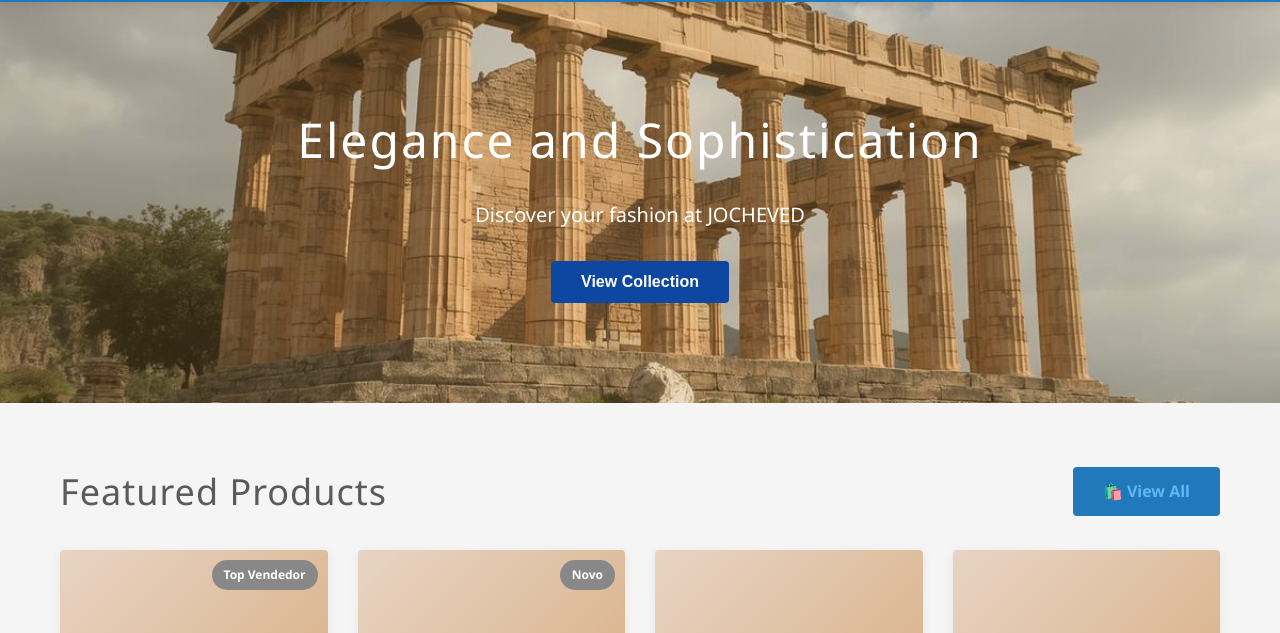
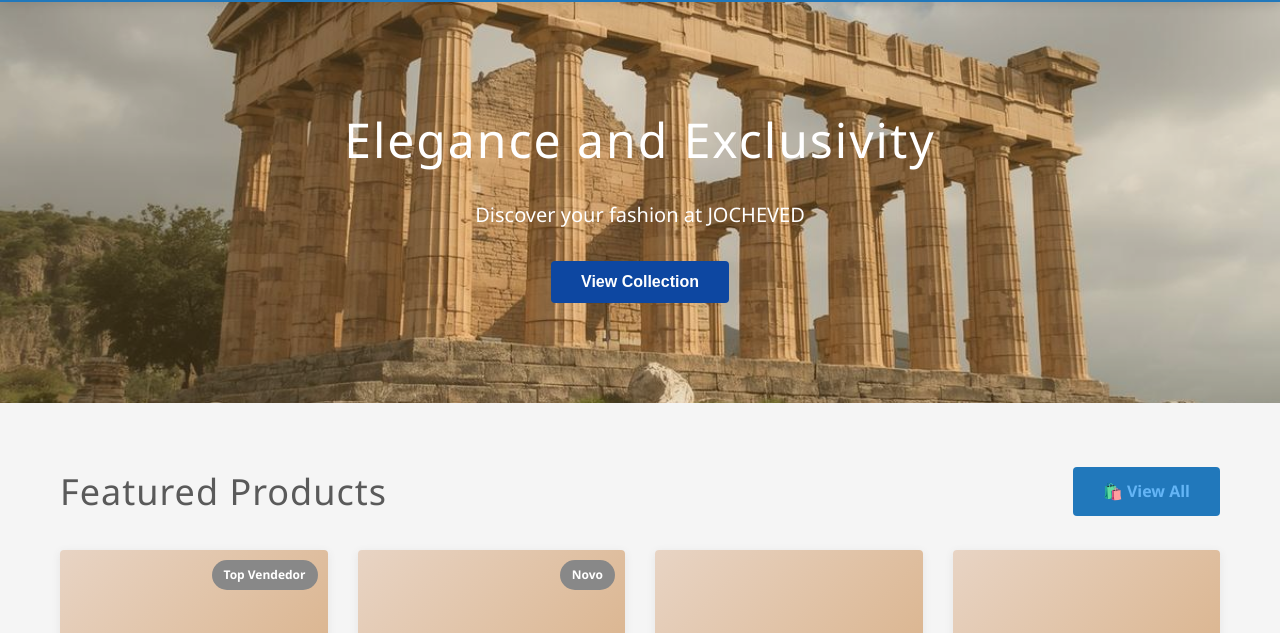
Before and after one commit to TailonRamosEdinez/ChicBotiqueJocheved, a website: page index.html in a window 1280 px wide. Shown: the part 165-798 px from the top of the page. Drawn offline with Linux system fonts and the light colour scheme.

Commit message:
Change hero section heading from 'Sophistication' to 'Exclusivity'
mudanca no home

```diff
--- a/index.html
+++ b/index.html
@@ -57,7 +57,7 @@
         <!-- SEÇÃO HERO -->
         <section class="hero" id="home">
             <div class="hero-content">
-                <h2>Elegance and Sophistication</h2>
+                <h2>Elegance and Exclusivity</h2>
                 <p>Discover your fashion at JOCHEVED</p>
                 <button
                     class="btn btn-primary"
```
